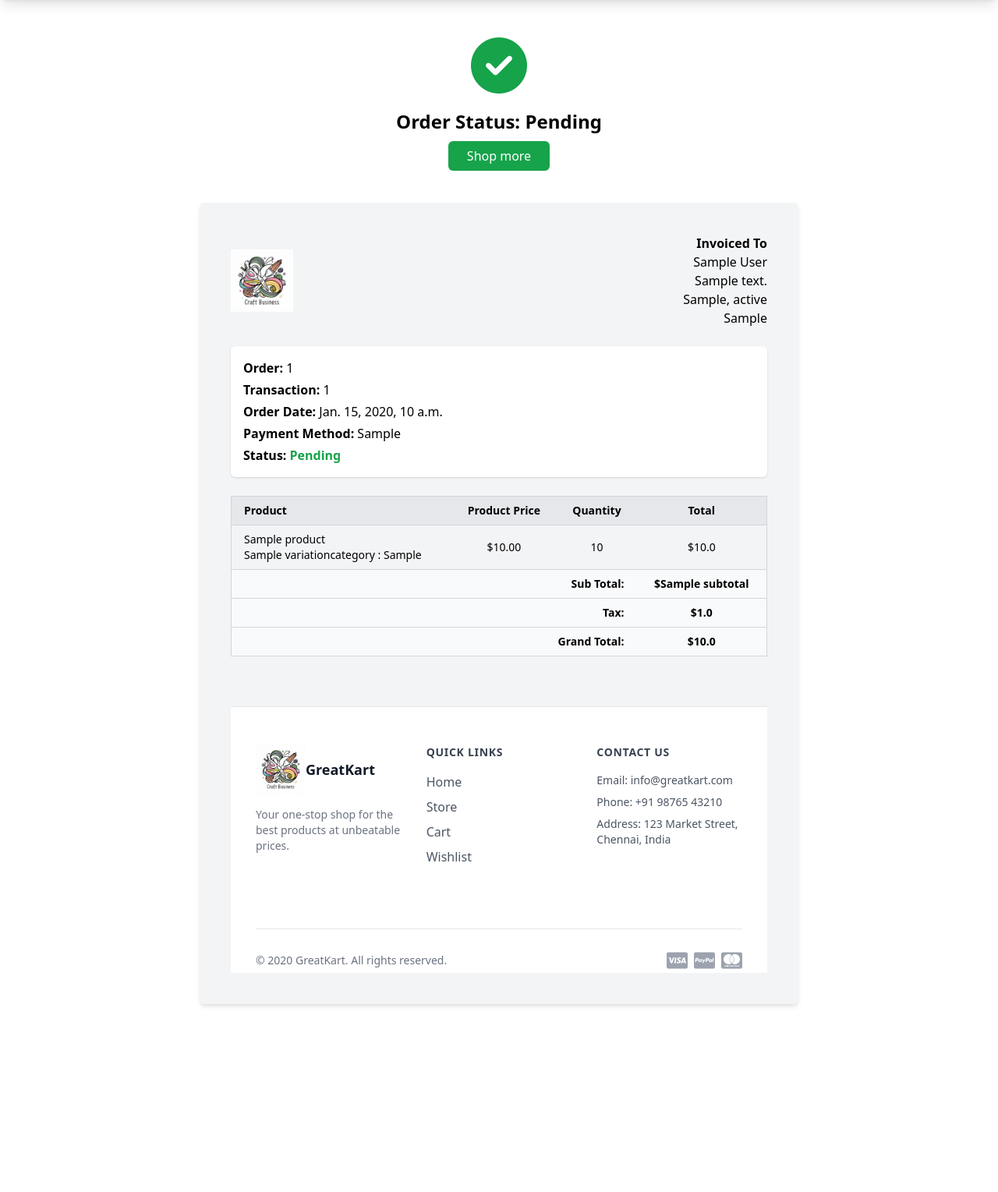
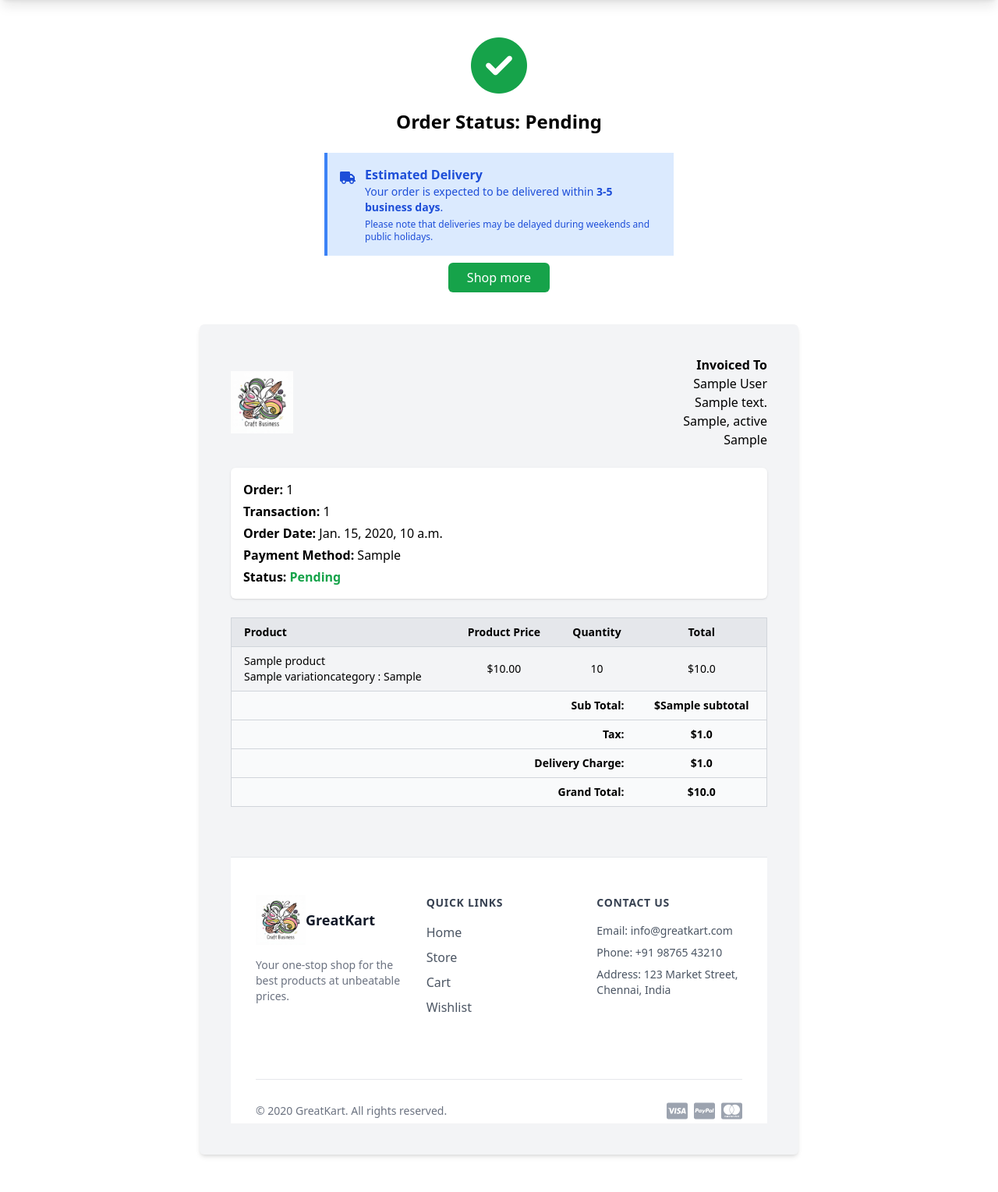
Before and after one commit to ShobikaAmarnath/django-ecom, a Django app: template templates/orders/order_complete.html in a window 1280 px wide. Shown: the part 80-1609 px from the top of the page at 78% size. Before the commit the page ends 1371 px from the top, so only its background shows below. Run offline with Django 3.2, Linux system fonts and the light colour scheme; tables that the repository leaves empty hold one stand-in row (values such as "Sample post"); the template is opened without the code that fills it: values that come from a table or form of the project are taken from there, most other values are stand-ins (such as "Sample title", 1, 10 or a date in 2020); some libraries are stand-ins or nearby versions.

Commit message:
finished shipping charges

```diff
--- a/orders/models.py
+++ b/orders/models.py
@@ -45,6 +45,7 @@ class Order(models.Model):
     order_note = models.CharField(max_length=100, blank=True)
     order_total = models.FloatField()
     tax = models.FloatField()
+    shipping_charge = models.FloatField(default=0.0)
     status = models.CharField(max_length=20, choices=STATUS, default='Pending')
     ip = models.CharField(blank=True, max_length=20)
     is_ordered = models.BooleanField(default=False)
--- a/store/admin.py
+++ b/store/admin.py
@@ -13,7 +13,7 @@ class ProductGalleryInline(admin.TabularInline):
     extra = 1
 
 class ProductAdmin(admin.ModelAdmin):
-    list_display = ('product_name', 'slug', 'product_price', 'stock', 'is_available', 'category', 'created_date', 'modified_date')
+    list_display = ('product_name', 'slug', 'product_price', 'weight', 'stock', 'is_available', 'category', 'created_date', 'modified_date')
     prepopulated_fields = {'slug': ('product_name',)}
     list_filter = ('category', 'is_available')
     search_fields = ('product_name', 'description')
--- a/store/models.py
+++ b/store/models.py
@@ -8,6 +8,12 @@ class Product(models.Model):
     slug = models.SlugField(max_length=100, unique=True)
     description = models.TextField(max_length=200, blank=True)
     product_price = models.DecimalField(max_digits=10, decimal_places=2)
+    weight = models.DecimalField(
+        max_digits=6,
+        decimal_places=2,
+        default=0.50, # Default weight of 500g
+        help_text='Weight in kilograms (kg)'
+    )
     product_image = models.ImageField(upload_to='photos/products')
     stock = models.IntegerField()
     is_available = models.BooleanField(default=True)
--- a/templates/orders/order_complete.html
+++ b/templates/orders/order_complete.html
@@ -34,6 +34,17 @@
       Thank you! Your payment has been successfully processed via PayPal.
     {% endif %}
   </p>
+
+  <div class="max-w-md mx-auto mt-6 bg-blue-100 border-l-4 border-blue-500 text-blue-700 p-4" role="alert">
+    <div class="flex">
+      <div class="py-1"><i class="fas fa-truck mr-3"></i></div>
+      <div>
+        <p class="font-bold">Estimated Delivery</p>
+        <p class="text-sm">Your order is expected to be delivered within <strong>3-5 business days</strong>.</p>
+        <p class="text-xs mt-1">Please note that deliveries may be delayed during weekends and public holidays.</p>
+      </div>
+    </div>
+  </div>
 
   <!-- Shop More Button -->
   <div class="text-center mt-4">
@@ -112,6 +123,10 @@
           <th class="px-4 py-2 text-center">${{ order.tax }}</th>
         </tr>
         <tr class="border-t border-gray-300">
+          <th colspan="3" class="px-4 py-2 text-right">Delivery Charge:</th>
+          <th class="px-4 py-2 text-center">${{ order.shipping_charge }}</th>
+        </tr>
+        <tr class="border-t border-gray-300">
           <th colspan="3" class="px-4 py-2 text-right">Grand Total:</th>
           <th class="px-4 py-2 text-center">${{ order.order_total }}</th>
         </tr>
--- a/templates/orders/payments.html
+++ b/templates/orders/payments.html
@@ -101,6 +101,10 @@
             <div class="flex justify-between">
               <span class="text-gray-600">Tax:</span>
               <span class="font-medium">${{ tax|floatformat:2|unlocalize }}</span>
+            </div>
+            <div class="flex justify-between">
+              <span class="text-gray-600">Delivery Charge:</span>
+              <span class="font-medium">${{ delivery_charge|floatformat:2|unlocalize }}</span>
             </div>
             <hr class="border-gray-200">
             <div class="flex justify-between text-lg font-bold">
--- a/templates/store/cart.html
+++ b/templates/store/cart.html
@@ -160,6 +160,7 @@
               <span>Total:</span>
               <span>${{ grand_total|floatformat:2 }}</span>
             </div>
+            <small class="text-muted">Shipping charges will be added based on your address.</small>
           </div>
 
           <!-- Action Buttons -->
--- a/templates/store/checkout.html
+++ b/templates/store/checkout.html
@@ -133,7 +133,7 @@
               </tbody>
             </table>
             <div class="mt-6 flex justify-between items-center">
-          <a href="{% url 'store' %}" class="text-sm text-blue-600 hover:underline">← Continue Shopping</a>
+          <a href="{% url 'store' %}" class="bg-blue-600 text-white px-6 py-2 rounded hover:bg-blue-700">Continue Shopping</a>
           <button type="submit" form="billing-form" class="bg-blue-600 text-white px-6 py-2 rounded hover:bg-blue-700">Place Order</button>
         </div>
       </div>
```
Also changed, not shown: orders/views.py (+18 -0 lines), orders/migrations/0003_order_shipping_charge.py (added), store/migrations/0003_alter_productgallery_options_product_weight.py (added).
